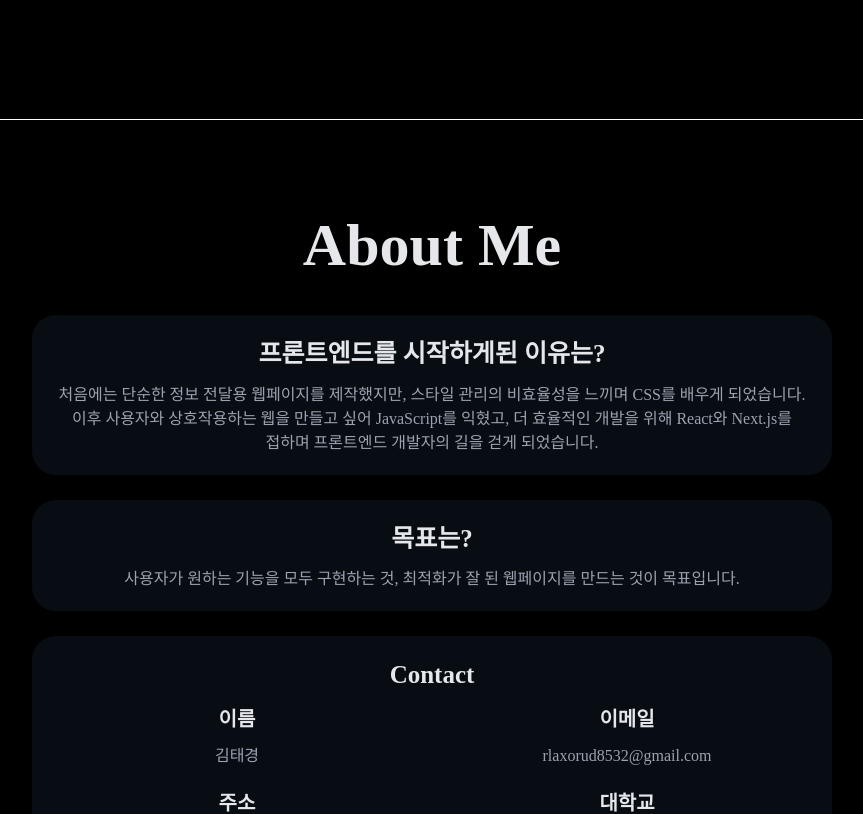
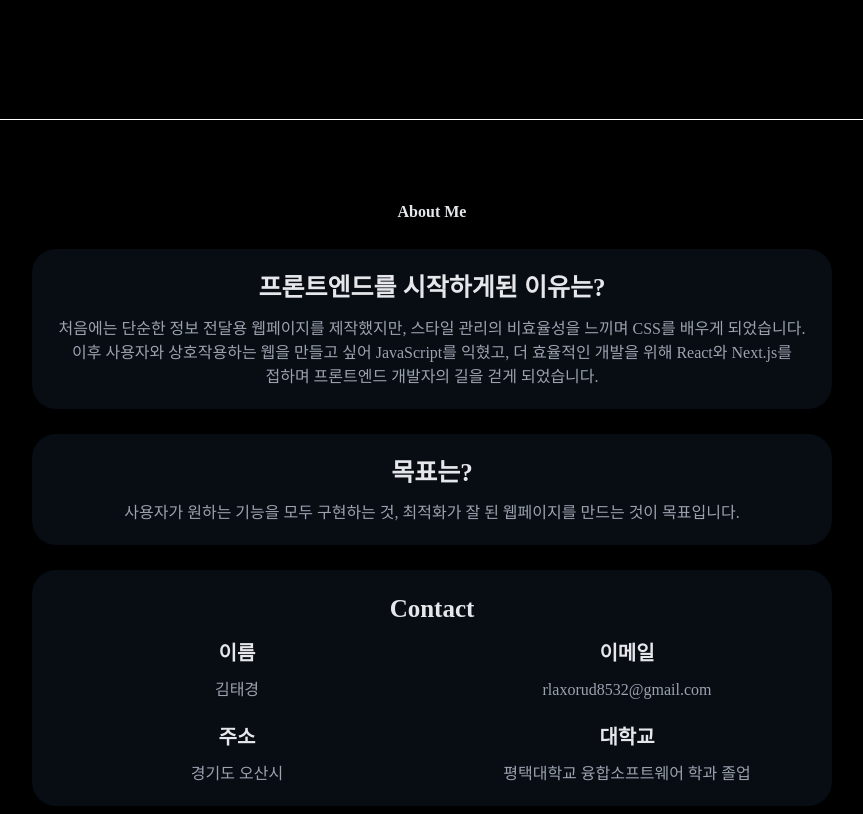
Before and after one commit to teakyungg/Frontend-Portfolio, a Next.js app: page / in a window 1280 px wide. Shown: the part 780-1594 px from the top of the page, without its empty margins (208-1071 px from the left). Built offline with nearby package versions, Linux system fonts and the light colour scheme; a web font is replaced by a local one.

Commit message:
Refactoring/AboutMe change scss

```diff
--- /dev/null
+++ b/src/app/(main)/AboutMe/AboutMe.module.scss
@@ -0,0 +1,51 @@
+.aboutMe {
+  width: 80%;
+  display: flex;
+  flex-direction: column;
+  align-items: center;
+  margin: auto;
+  padding: 80px 0px;
+  border-bottom: 1px solid;
+
+  .title {
+    font: 60px;
+    font-weight: bold;
+  }
+
+  .content {
+    width: 800px;
+    padding-top: 25px;
+    display: flex;
+    flex-direction: column;
+    gap: 25px;
+  }
+
+  .privacy {
+    display: grid;
+    grid-template-columns: 1fr 1fr;
+    grid-template-rows: 1fr 1fr;
+    gap: 20px;
+  }
+
+  .contentBox {
+    background-color: #11182780;
+    padding: 20px;
+    border-radius: 24px;
+  }
+
+  .contentText {
+    display: flex;
+    flex-direction: column;
+    gap: 10px;
+    text-align: center;
+
+    span {
+      font-weight: bold;
+    }
+
+    p {
+      color: #9ca3af;
+      white-space: pre-line;
+    }
+  }
+}
--- a/src/app/(main)/AboutMe/AboutMe.tsx
+++ b/src/app/(main)/AboutMe/AboutMe.tsx
@@ -1,3 +1,5 @@
+import styles from "./AboutMe.module.scss";
+
 interface ContentTextProps {
   title?: string;
   content?: string;
@@ -6,14 +8,12 @@ interface ContentTextProps {
 }
 
 export function AboutMe() {
-  const Style = "w-[80%] flex flex-col items-center m-auto border-b py-[80px]";
-  const content_Style = "flex flex-col gap-[25px] w-[800px] pt-[25px]";
+  return (
+    <div className={styles.aboutMe}>
+      <h2 className={styles.title}>About Me</h2>
 
-  return (
-    <div className={Style}>
-      <h2 className="text-[60px] font-bold">About Me</h2>
-
-      <div className={content_Style}>
+      <div className={styles.content}>
+        {/* 프론트 엔드 시작 이유 */}
         <ContentBox>
           <ContentText
             title="프론트엔드를 시작하게된 이유는?"
@@ -23,6 +23,7 @@ export function AboutMe() {
           />
         </ContentBox>
 
+        {/* 목표 */}
         <ContentBox>
           <ContentText
             title="목표는?"
@@ -30,10 +31,11 @@ export function AboutMe() {
           />
         </ContentBox>
 
+        {/* Contact */}
         <ContentBox>
           <ContentText title="Contact" />
 
-          <div className="grid grid-cols-2 grid-rows-2 gap-[20px]">
+          <div className={styles.privacy}>
             <ContentText title="이름" content="김태경" titleTextSize={20} />
             <ContentText title="이메일" content="rlaxorud8532@gmail.com" titleTextSize={20} />
             <ContentText title="주소" content="경기도 오산시" titleTextSize={20} />
@@ -46,20 +48,14 @@ export function AboutMe() {
 }
 
 function ContentBox({ children }: { children: React.ReactNode }) {
-  return <div className="bg-[#11182780] p-5 rounded-3xl">{children}</div>;
+  return <div className={styles.contentBox}>{children}</div>;
 }
 
 function ContentText({ title, content, titleTextSize, contentTextSize }: ContentTextProps) {
   return (
-    <div className="flex flex-col gap-[10px] text-center">
-      <span className={`font-bold ${titleTextSize ? `text-[${titleTextSize}px]` : "text-[25px]"}`}>{title}</span>
-      <p
-        className={`whitespace-pre-line text-[#9ca3af] ${
-          contentTextSize ? `text-[${contentTextSize}px]` : "text-[16px]"
-        }`}
-      >
-        {content}
-      </p>
+    <div className={styles.contentText}>
+      <span style={{ fontSize: titleTextSize ? `${titleTextSize}px` : "25px" }}>{title}</span>
+      <p style={{ fontSize: contentTextSize ? `${contentTextSize}px` : "16px" }}>{content}</p>
     </div>
   );
 }
```
